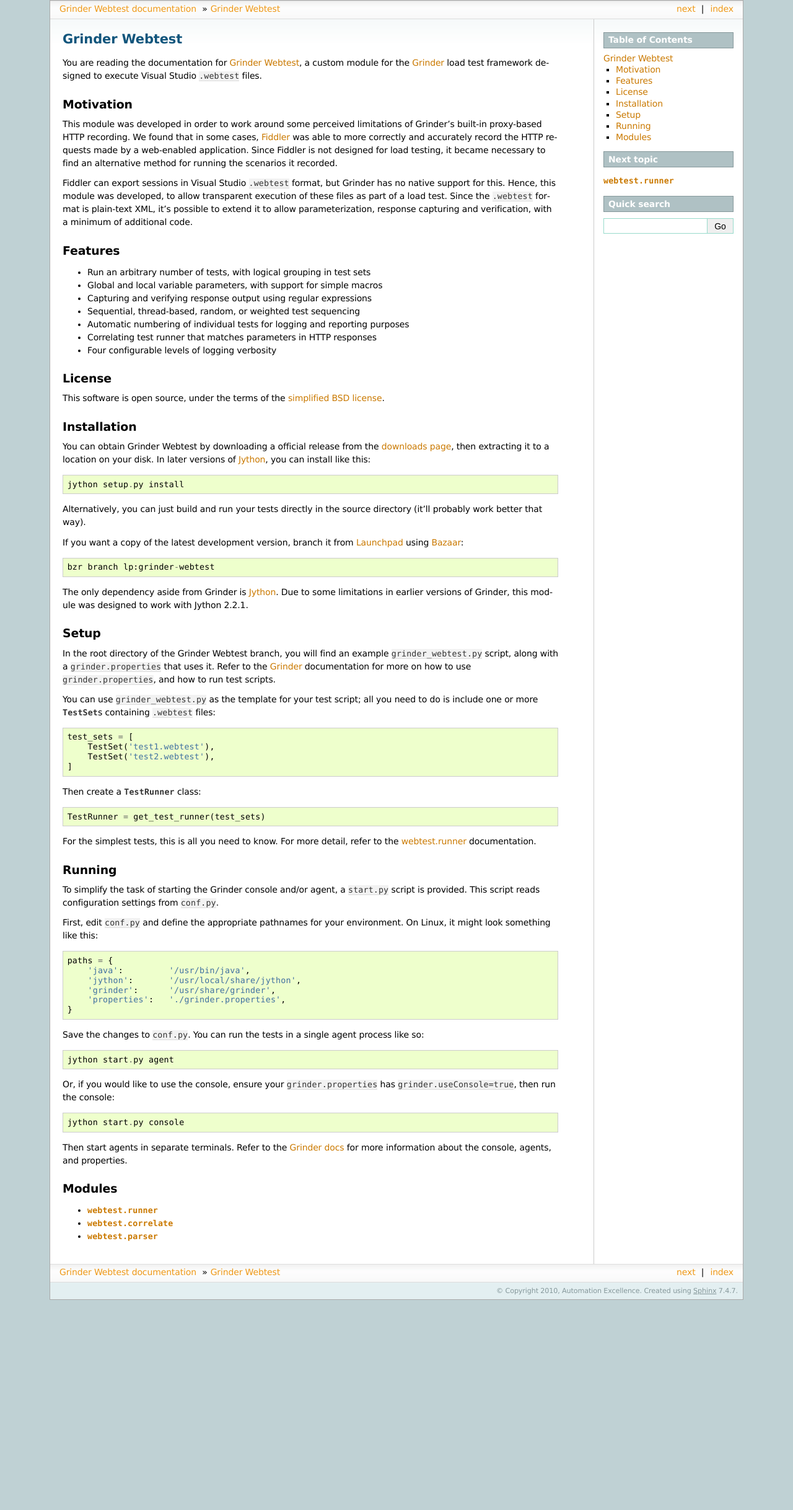
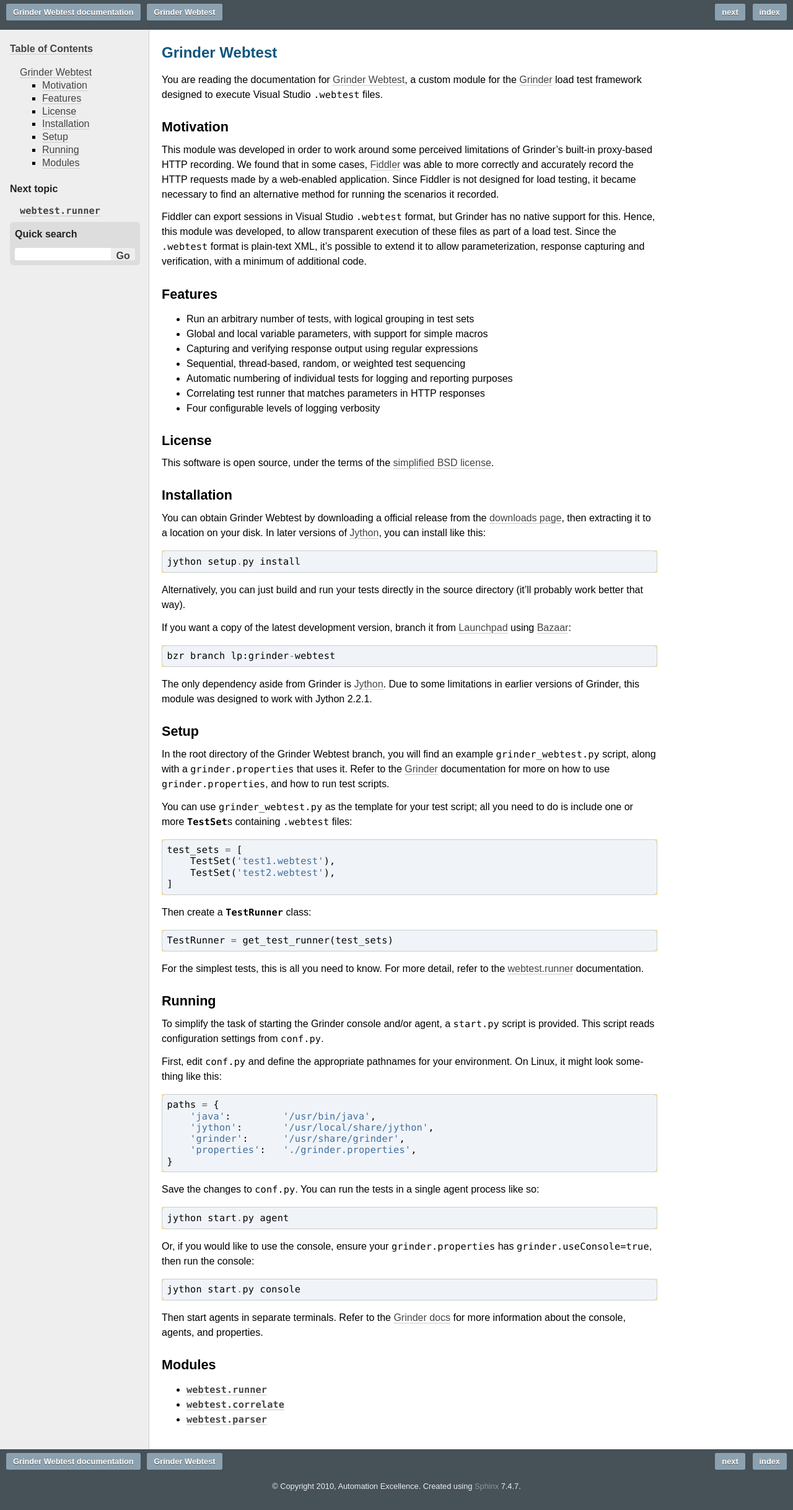
Before and after one commit to a-e/grinder-webtest, a Sphinx documentation site: the page built from docs/index.rst, in a window 1280 px wide. Shown: the whole page at 62% size. Built offline with Sphinx 7.4.7, drawn with Linux system fonts in a browser that asks for light colours; before the commit the page ends 2097 px from its top, so only the background shows below that.

Commit message:
Added RTD css file

```diff
--- /dev/null
+++ b/docs/_static/rtd.css
@@ -0,0 +1,476 @@
+/*
+ * sphinxdoc.css_t
+ * ~~~~~~~~~~~~~~~
+ *
+ * Sphinx stylesheet -- sphinxdoc theme.  Originally created by
+ * Armin Ronacher for Werkzeug.
+ *
+ * :copyright: Copyright 2007-2010 by the Sphinx team, see AUTHORS.
+ * :license: BSD, see LICENSE for details.
+ *
+ */
+
+/* RTD colors
+ * light blue: #e8ecef
+ * medium blue: #8ca1af
+ * dark blue: #465158
+ * dark grey: #444444
+ *
+ * white hover: #d1d9df;
+ * medium blue hover: #697983;
+ * green highlight: #8ecc4c
+ */
+
+@import url("basic.css");
+
+/* -- page layout ----------------------------------------------------------- */
+
+body {
+    font: 16px/24px "ff-meta-web-pro-1","ff-meta-web-pro-2",Arial,"Helvetica Neue",sans-serif;
+
+    /*
+    font-family: 'Lucida Grande', 'Lucida Sans Unicode', 'Geneva',
+                 'Verdana', sans-serif;
+    font-size: 14px;
+    */
+    /*letter-spacing: -0.01em;*/
+    line-height: 150%;
+    text-align: center;
+    color: black;
+    background-color: #eee;
+    padding: 0;
+
+    margin: 0;
+    min-width: 740px;
+}
+
+div.document {
+    text-align: left;
+}
+
+div.bodywrapper {
+    background-color: #ffffff;
+    margin: 0 0 0 240px;
+    border-left: 1px solid #ccc;
+}
+
+div.body {
+    margin: 0;
+    padding: 0.5em 20px 20px 20px;
+}
+
+div.related {
+    font-size: 1em;
+    background-color: #465158;
+}
+
+div.related ul {
+    height: 3em;
+}
+
+div.related ul li {
+    margin: 0;
+    padding: 8px 0;
+    float: left;
+    display: block;
+    color: transparent; /* Hide the >> and | characters */
+    font-size: 0.8em;
+}
+
+div.related ul li.right {
+    float: right;
+    margin-right: 5px;
+}
+
+div.related ul li a {
+    font-weight: bold;
+    margin: 6px 0 6px 0;
+    line-height: 1.75em;
+    color: #ffffff;
+    padding: 5px 10px;
+    background-color: #8ca1af;
+    border: 1px solid #8ca1af;
+    text-shadow: 0 1px rgba(0, 0, 0, 0.5);
+    border-radius: 3px;
+    -webkit-border-radius: 3px;
+    -moz-border-radius: 3px;
+    -moz-box-shadow: 0 1px 1px #465158;
+}
+div.related ul li a tt {
+    background: inherit !important;
+    color: inherit !important;
+}
+
+div.related ul li a:hover {
+    background-color: #8ecc4c;
+    border-bottom-color: #50732b;
+    border-left-color: #6b9939;
+    border-right-color: #6b9939;
+    border-top-color: #b0e090;
+    color: #ffffff;
+    text-decoration: none;
+}
+/*
+div.related ul li a tt:hover {
+    background: inherit !important;
+    color: inherit !important;
+    border: inherit !important;
+}
+*/
+
+/* These aren't too useful, since the related bar
+ * contains both left- and right-floated items */
+div.related ul li:first-child a { }
+div.related ul li:last-child a { }
+
+div.sphinxsidebarwrapper {
+    padding: 0;
+}
+
+div.sphinxsidebar {
+    margin: 0;
+    position: absolute;
+    top: 3em;
+    left: 0;
+    padding: 0 1em;
+    width: 210px;
+    font-size: 1em;
+    text-align: left;
+}
+
+div.sphinxsidebar h3, div.sphinxsidebar h4 {
+    margin: 1.2em 0 0.3em 0;
+    font-size: 1em;
+    padding: 0;
+    color: #222222;
+    font-family: "ff-meta-web-pro-1", "ff-meta-web-pro-2", "Arial", "Helvetica Neue", sans-serif;
+    /*
+    border: 1px solid #cccccc;
+    background-color: #ffffff;
+    border-radius: 3px;
+    -webkit-border-radius: 3px;
+    -moz-border-radius: 3px;
+    */
+    /* -moz-box-shadow: 0 1px 1px #465158; */
+}
+
+div.sphinxsidebar h3 a {
+    color: #444444;
+}
+
+div.sphinxsidebar ul,
+div.sphinxsidebar p {
+    padding-left: 1em;
+    line-height: 130%;
+}
+
+div.sphinxsidebar ul ul {
+    margin-left: 20px;
+}
+
+div.footer {
+    background-color: #465158;
+    color: #eeeeee;
+    padding: 0 2em 2em 2em;
+    clear: both;
+    font-size: 0.8em;
+    text-align: center;
+}
+
+div.footer a {
+    color: #86989B;
+    text-decoration: none;
+    border: none;
+}
+
+div.footer a:hover {
+    color: #a6b8bb;
+    text-decoration: underline;
+    border: none;
+}
+
+/* -- body styles ----------------------------------------------------------- */
+
+p {
+    margin: 0.8em 0 0.5em 0;
+}
+
+a {
+    /* color: #355f7c; */
+    color: #444;
+    text-decoration: none;
+    border-bottom: 1px solid #ccc;
+}
+
+a:hover {
+    color: #111111;
+    text-decoration: none;
+    border-bottom: 1px solid #111111;
+}
+
+/*
+a tt {
+    color: #444;
+    text-decoration: none;
+    border-bottom: 1px solid #ccc;
+}
+
+a tt:hover {
+    color: #111111;
+    text-decoration: none;
+    border-bottom: 1px solid #111111;
+}
+*/
+
+/* Permalink anchor */
+a.headerlink {
+    color: #ccc !important;
+    font-size: 1em;
+    margin-left: 6px;
+    padding: 0 4px 0 4px;
+    text-decoration: none !important;
+    border: none;
+}
+
+a.headerlink:hover {
+    color: #c60f0f !important;
+    border: none;
+}
+
+
+h1 {
+    margin: 0;
+    padding: 0.7em 0 0.3em 0;
+    font-size: 1.5em;
+    color: #11557C;
+}
+
+h2 {
+    margin: 1.3em 0 0.2em 0;
+    font-size: 1.35em;
+    padding: 0;
+}
+
+h3 {
+    margin: 1em 0 -0.3em 0;
+    font-size: 1.2em;
+}
+
+div.body h1 a, div.body h2 a, div.body h3 a, div.body h4 a, div.body h5 a, div.body h6 a {
+    color: black;
+}
+
+h1 a.anchor, h2 a.anchor, h3 a.anchor, h4 a.anchor, h5 a.anchor, h6 a.anchor {
+    display: none;
+    margin: 0 0 0 0.3em;
+    padding: 0 0.2em 0 0.2em;
+    color: #aaa !important;
+}
+
+h1:hover a.anchor, h2:hover a.anchor, h3:hover a.anchor, h4:hover a.anchor,
+h5:hover a.anchor, h6:hover a.anchor {
+    display: inline;
+}
+
+h1 a.anchor:hover, h2 a.anchor:hover, h3 a.anchor:hover, h4 a.anchor:hover,
+h5 a.anchor:hover, h6 a.anchor:hover {
+    color: #777;
+    background-color: #eee;
+}
+
+cite, code, tt {
+    font-family: 'Consolas', 'Deja Vu Sans Mono',
+                 'Bitstream Vera Sans Mono', monospace;
+    font-size: 0.95em;
+    letter-spacing: 0.01em;
+}
+
+tt {
+    background-color: #f2f2f2;
+    /* border-bottom: 1px solid #ddd; */
+    color: #333;
+}
+
+tt.descname, tt.descclassname, tt.xref {
+    border: 0;
+}
+
+hr {
+    border: 1px solid #abc;
+    margin: 2em;
+}
+
+pre {
+    font-family: 'Consolas', 'Deja Vu Sans Mono',
+                 'Bitstream Vera Sans Mono', monospace;
+    font-size: 0.95em;
+    letter-spacing: 0.015em;
+    line-height: 120%;
+    padding: 0.5em;
+    border: 1px solid #ccc;
+    /* background-color: #f8f8f8; */
+    background-color: #f0f4f8;
+    border-radius: 6px;
+    -webkit-border-radius: 6px;
+    -moz-border-radius: 6px;
+}
+
+pre a {
+    color: inherit;
+    text-decoration: underline;
+}
+
+td.linenos pre {
+    padding: 0.5em 0;
+}
+
+div.quotebar {
+    background-color: #f8f8f8;
+    max-width: 250px;
+    float: right;
+    padding: 2px 7px;
+    border: 1px solid #ccc;
+}
+
+div.topic {
+    background-color: #f8f8f8;
+}
+
+table {
+    border-collapse: collapse;
+    margin: 0 -0.5em 0 -0.5em;
+}
+
+table td, table th {
+    padding: 0.2em 0.5em 0.2em 0.5em;
+}
+
+div.admonition, div.warning {
+    font-size: 0.9em;
+    margin: 1em 0 1em 0;
+    border: 1px solid #86989B;
+    background-color: #f7f7f7;
+    padding: 0;
+}
+
+div.admonition p, div.warning p {
+    margin: 0.5em 1em 0.5em 1em;
+    padding: 0;
+}
+
+div.admonition pre, div.warning pre {
+    margin: 0.4em 1em 0.4em 1em;
+}
+
+div.admonition p.admonition-title,
+div.warning p.admonition-title {
+    margin: 0;
+    padding: 0.1em 0 0.1em 0.5em;
+    color: white;
+    border-bottom: 1px solid #86989B;
+    font-weight: bold;
+    background-color: #AFC1C4;
+}
+
+div.warning {
+    border: 1px solid #940000;
+}
+
+div.warning p.admonition-title {
+    background-color: #CF0000;
+    border-bottom-color: #940000;
+}
+
+div.admonition ul, div.admonition ol,
+div.warning ul, div.warning ol {
+    margin: 0.1em 0.5em 0.5em 3em;
+    padding: 0;
+}
+
+div.versioninfo {
+    margin: 1em 0 0 0;
+    border: 1px solid #ccc;
+    background-color: #DDEAF0;
+    padding: 8px;
+    line-height: 1.3em;
+    font-size: 0.9em;
+}
+
+.viewcode-back {
+    font-family: 'Lucida Grande', 'Lucida Sans Unicode', 'Geneva',
+                 'Verdana', sans-serif;
+}
+
+div.viewcode-block:target {
+    background-color: #f4debf;
+    border-top: 1px solid #ac9;
+    border-bottom: 1px solid #ac9;
+}
+
+dl {
+    margin: 1em 0 2.5em 0;
+}
+
+/* Highlight when you click an internal link */
+dt:target, .highlight {
+    background: #ffe080;
+}
+
+/* Search text box and "Go" button */
+#searchbox {
+    background: #ddd;
+    padding: 0.5em;
+    border-radius: 6px;
+    -moz-border-radius: 6px;
+    -webkit-border-radius: 6px;
+}
+#searchbox h3 {
+    margin-top: 0;
+}
+input,
+div.sphinxsidebar input {
+    border: none;
+    float: left;
+}
+
+input[type="text"] {
+    margin: 0;
+    padding: 0;
+    height: 20px;
+    width: 150px;
+    border-top-left-radius: 3px;
+    border-bottom-left-radius: 3px;
+    -webkit-border-top-left-radius: 3px;
+    -webkit-border-bottom-left-radius: 3px;
+    -moz-border-radius-topleft: 3px;
+    -moz-border-radius-bottomleft: 3px;
+}
+
+input[type="submit"] {
+    margin: 0;
+    height: 20px;
+    color: #444;
+    background-color: #eee;
+    padding: 0 6px;
+    font-weight: bold;
+    border-top-right-radius: 3px;
+    border-bottom-right-radius: 3px;
+    -webkit-border-top-right-radius: 3px;
+    -webkit-border-bottom-right-radius: 3px;
+    -moz-border-radius-topright: 3px;
+    -moz-border-radius-bottomright: 3px;
+}
+
+input[type="submit"]:hover {
+    color: #ffffff;
+    background-color: #8ecc4c;
+    border-bottom-color: #50732b;
+    border-left-color: #6b9939;
+    border-right-color: #6b9939;
+    border-top-color: #b0e090;
+}
+
+div.sphinxsidebar p.searchtip {
+    clear: both;
+    padding: 0.5em 0 0 0;
+}
--- a/docs/conf.py
+++ b/docs/conf.py
@@ -95,7 +95,7 @@
 
 # The theme to use for HTML and HTML Help pages.  Major themes that come with
 # Sphinx are currently 'default' and 'sphinxdoc'.
-html_theme = 'sphinxdoc'
+html_theme = 'default'
 
 # Theme options are theme-specific and customize the look and feel of a theme
 # further.  For a list of options available for each theme, see the
@@ -125,7 +125,7 @@
 # relative to this directory. They are copied after the builtin static files,
 # so a file named "default.css" will overwrite the builtin "default.css".
 html_static_path = ['_static']
-html_style = 'custom.css'
+html_style = 'rtd.css'
 
 # If not '', a 'Last updated on:' timestamp is inserted at every page bottom,
 # using the given strftime format.
@@ -199,7 +199,7 @@
 #latex_use_modindex = True
 
 # rst2pdf options
-#pdf_documents = [
-    #('index', u'GrinderWebtest', u'Grinder Webtest', u'Eric Pierce'),
-#]
-#pdf_stylesheets = ['sphinx', 'kerning', 'a4']
+pdf_documents = [
+    ('index', u'GrinderWebtest', u'Grinder Webtest', u'Eric Pierce'),
+]
+#pdf_stylesheets = ['default', 'kerning', 'letter']
```
Also changed, not shown: 1 other file.
